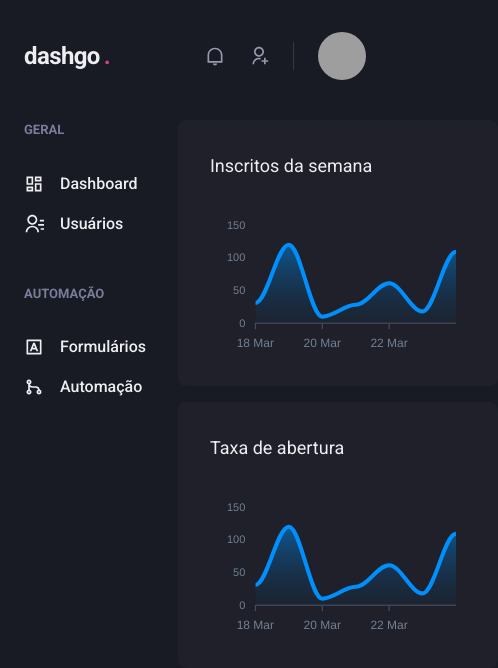
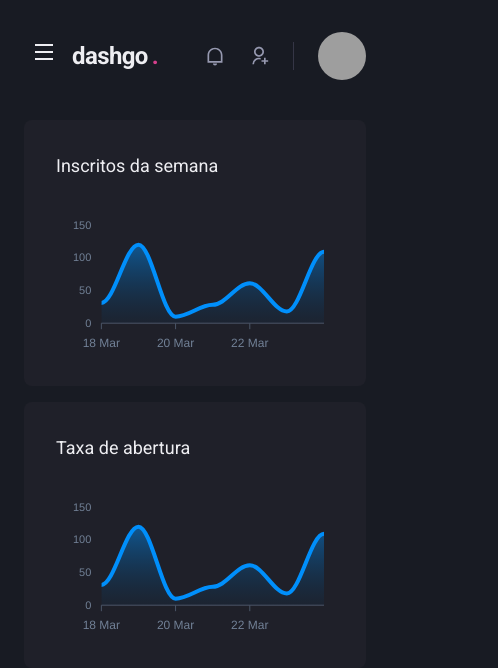
Before and after one commit to Lego4m/Ignite-ReactJS, a Next.js app in the folder 04-dashgo/: page /dashboard in a window 390 px wide. Shown: the top 668 px of the page, 498 px wide, since content can reach past the window. Built offline with nearby package versions, Linux system fonts and the light colour scheme; grey boxes are pictures that could not be loaded.

Commit message:
04 - Sidebar responsiva * Menu Drawer

```diff
--- a/04-dashgo/src/components/Header/index.tsx
+++ b/04-dashgo/src/components/Header/index.tsx
@@ -1,11 +1,15 @@
-import { Flex, useBreakpointValue } from '@chakra-ui/react';
+import { Flex, Icon, IconButton, useBreakpointValue } from '@chakra-ui/react';
+import { RiMenuLine } from 'react-icons/ri';
 
+import { useSidebarDrawer } from '../../contexts/SidebarDrawerContext';
 import { Logo } from './Logo';
 import { NotificationsNav } from './NotificationsNav';
 import { Profile } from './Profile';
 import { SearchBox } from './SearchBox';
 
 export function Header() {
+  const { onOpen } = useSidebarDrawer();
+
   const isWideVersion = useBreakpointValue({
     base: false,
     lg: true,
@@ -22,6 +26,17 @@
       px='6'
       align='center'
     >
+      {!isWideVersion && (
+        <IconButton
+          aria-label='Open navigation'
+          icon={<Icon as={RiMenuLine} />}
+          fontSize='24'
+          variant='unstyled'
+          onClick={onOpen}
+          mr='2'
+        />
+      )}
+
       <Logo />
 
       { isWideVersion && <SearchBox /> }
--- /dev/null
+++ b/04-dashgo/src/components/Sidebar/SidebarNav.tsx
@@ -0,0 +1,26 @@
+import { Stack } from '@chakra-ui/react';
+import {
+  RiContactsLine,
+  RiDashboardLine,
+  RiGitMergeLine,
+  RiInputMethodLine
+} from 'react-icons/ri';
+
+import { NavLink } from './NavLink';
+import { NavSection } from './NavSection';
+
+export function SidebarNav() {
+  return (
+    <Stack spacing='12' align='flex-start'>
+      <NavSection title='GERAL'>
+        <NavLink icon={RiDashboardLine}>Dashboard</NavLink>
+        <NavLink icon={RiContactsLine}>Usuários</NavLink>
+      </NavSection>
+
+      <NavSection title='Automação'>
+        <NavLink icon={RiInputMethodLine}>Formulários</NavLink>
+        <NavLink icon={RiGitMergeLine}>Automação</NavLink>
+      </NavSection>
+    </Stack>
+  )
+}
--- a/04-dashgo/src/components/Sidebar/index.tsx
+++ b/04-dashgo/src/components/Sidebar/index.tsx
@@ -1,27 +1,45 @@
-import { Box, Stack } from '@chakra-ui/react';
 import {
-  RiContactsLine,
-  RiDashboardLine,
-  RiGitMergeLine,
-  RiInputMethodLine
-} from 'react-icons/ri';
-import { NavLink } from './NavLink';
-import { NavSection } from './NavSection';
+  Box,
+  Drawer,
+  DrawerBody,
+  DrawerCloseButton,
+  DrawerContent,
+  DrawerHeader,
+  DrawerOverlay,
+  useBreakpointValue
+} from '@chakra-ui/react';
+
+import { useSidebarDrawer } from '../../contexts/SidebarDrawerContext';
+import { SidebarNav } from './SidebarNav';
 
 export function Sidebar() {
+  const { isOpen, onClose } = useSidebarDrawer();
+
+  const isDrawerSidebar = useBreakpointValue({
+    base: true,
+    lg: false,
+  });
+
+  if (isDrawerSidebar) {
+    return (
+      <Drawer isOpen={isOpen} placement='left' onClose={onClose}>
+        <DrawerOverlay>
+          <DrawerContent bg='gray.800' p='4'>
+            <DrawerCloseButton mt='6' />
+            <DrawerHeader>Navegação</DrawerHeader>
+
+            <DrawerBody>
+              <SidebarNav />
+            </DrawerBody>
+          </DrawerContent>
+        </DrawerOverlay>
+      </Drawer>
+    )
+  }
+
   return (
     <Box as='aside' w='64' mr='8'>
-      <Stack spacing='12' align='flex-start'>
-        <NavSection title='GERAL'>
-          <NavLink icon={RiDashboardLine}>Dashboard</NavLink>
-          <NavLink icon={RiContactsLine}>Usuários</NavLink>
-        </NavSection>
-
-        <NavSection title='Automação'>
-          <NavLink icon={RiInputMethodLine}>Formulários</NavLink>
-          <NavLink icon={RiGitMergeLine}>Automação</NavLink>
-        </NavSection>
-      </Stack>
+      <SidebarNav />
     </Box>
   )
 }
--- /dev/null
+++ b/04-dashgo/src/contexts/SidebarDrawerContext.tsx
@@ -0,0 +1,28 @@
+import { createContext, ReactNode, useContext, useEffect } from 'react';
+import { useDisclosure, UseDisclosureReturn } from '@chakra-ui/react';
+import { useRouter } from 'next/router';
+
+interface SidebarDrawerProviderProps {
+  children: ReactNode;
+}
+
+type SidebarDrawerContextData = UseDisclosureReturn;
+
+const SidebarDrawerContext = createContext({} as SidebarDrawerContextData);
+
+export function SidebarDrawerProvider({ children }: SidebarDrawerProviderProps) {
+  const disclosure = useDisclosure();
+  const router = useRouter();
+
+  useEffect(() => {
+    disclosure.onClose();
+  }, [router.asPath]);
+
+  return (
+    <SidebarDrawerContext.Provider value={disclosure}>
+      {children}
+    </SidebarDrawerContext.Provider>
+  )
+}
+
+export const useSidebarDrawer = () => useContext(SidebarDrawerContext);
--- a/04-dashgo/src/pages/_app.tsx
+++ b/04-dashgo/src/pages/_app.tsx
@@ -1,11 +1,14 @@
 import { AppProps } from 'next/app';
 import { ChakraProvider } from '@chakra-ui/react';
 import { theme } from '../styles/theme';
+import { SidebarDrawerProvider } from '../contexts/SidebarDrawerContext';
 
 function MyApp({ Component, pageProps }: AppProps) {
   return (
     <ChakraProvider theme={theme}>
-      <Component {...pageProps} />
+      <SidebarDrawerProvider>
+        <Component {...pageProps} />
+      </SidebarDrawerProvider>
     </ChakraProvider>
   )
 }
```
